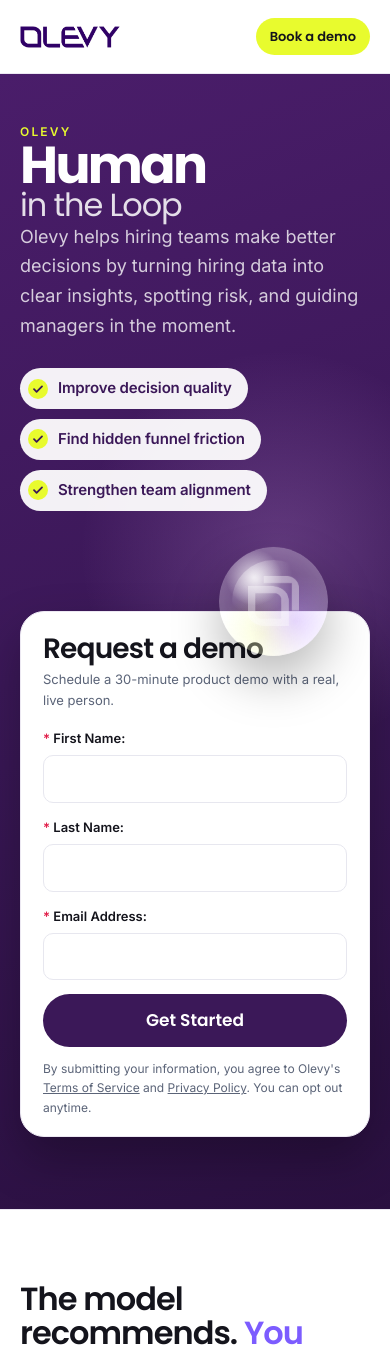
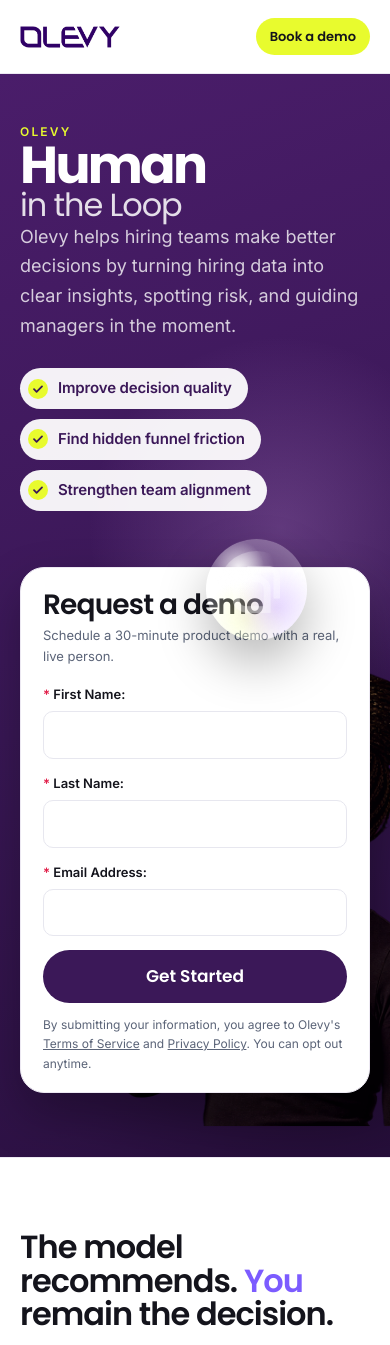
Before and after one commit to smance00/Test---smance00, a Next.js app: page / in a window 390 px wide. Shown: the top 1345 px of the page. Built offline with nearby package versions, Linux system fonts and the light colour scheme.

Commit message:
Pull the hero portrait in against the demo card.
She was sitting too far off the form and bubble. Overlap her with the card so she actually peeks around it to pop the mark.

Co-authored-by: Sakyra M <smance00@users.noreply.github.com>

```diff
--- a/app/loop.css
+++ b/app/loop.css
@@ -122,29 +122,27 @@ html:has(.olv) body {
 .olv-open-stage {
   position: relative;
   min-height: 560px;
-  padding: 88px 0 8px;
+  padding: 36px 0 0;
 }
 .olv-open-human {
   position: absolute;
-  right: -22%;
-  bottom: 0;
-  width: 92%;
-  height: 100%;
+  left: -12%;
+  right: -6%;
+  bottom: -8%;
+  height: 124%;
   margin: 0;
   pointer-events: none;
   z-index: 1;
 }
 .olv-open-human img {
   position: absolute;
-  right: 0;
-  bottom: 0;
-  height: 112%;
-  width: auto;
-  max-width: none;
+  inset: 0;
+  width: 100%;
+  height: 100%;
   object-fit: contain;
-  object-position: right bottom;
+  object-position: 62% bottom;
   transform: scaleX(-1);
-  transform-origin: right bottom;
+  transform-origin: 58% bottom;
   filter: drop-shadow(0 28px 48px rgba(0, 0, 0, 0.28));
 }
 .olv-orb {
@@ -182,11 +180,12 @@ html:has(.olv) body {
   }
 }
 .olv-orb.brand {
-  left: -18px;
-  top: 28px;
+  left: auto;
+  right: 26%;
+  top: 4%;
   z-index: 3;
-  width: min(28vw, 148px);
-  height: min(28vw, 148px);
+  width: min(26vw, 132px);
+  height: min(26vw, 132px);
   display: grid;
   place-items: center;
   background:
@@ -805,21 +804,21 @@ html:has(.olv) body {
     grid-template-columns: 1fr;
   }
   .olv-open-stage {
-    min-height: 520px;
-    padding-top: 72px;
+    min-height: 500px;
+    padding-top: 28px;
   }
   .olv-open-human {
-    right: -12%;
-    width: 78%;
+    left: 8%;
+    right: -10%;
   }
   .olv-open-human img {
-    height: 96%;
-    opacity: 0.94;
+    object-position: 70% bottom;
+    opacity: 0.96;
   }
   .olv-orb.brand {
     left: auto;
-    right: 12%;
-    top: 8px;
+    right: 18%;
+    top: 0;
   }
   .olv-nav nav a:not(.olv-nav-cta) {
     display: none;
```
